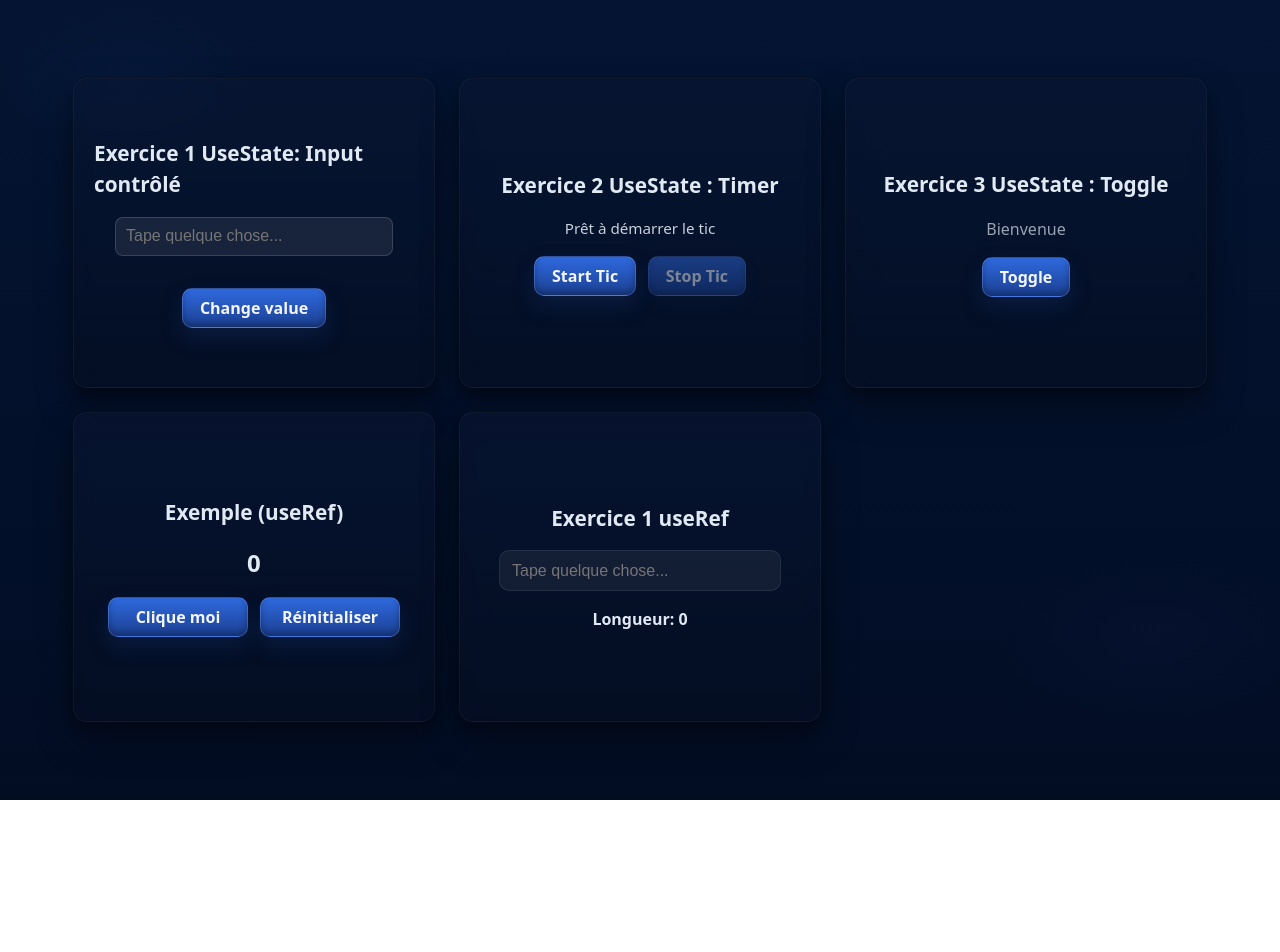
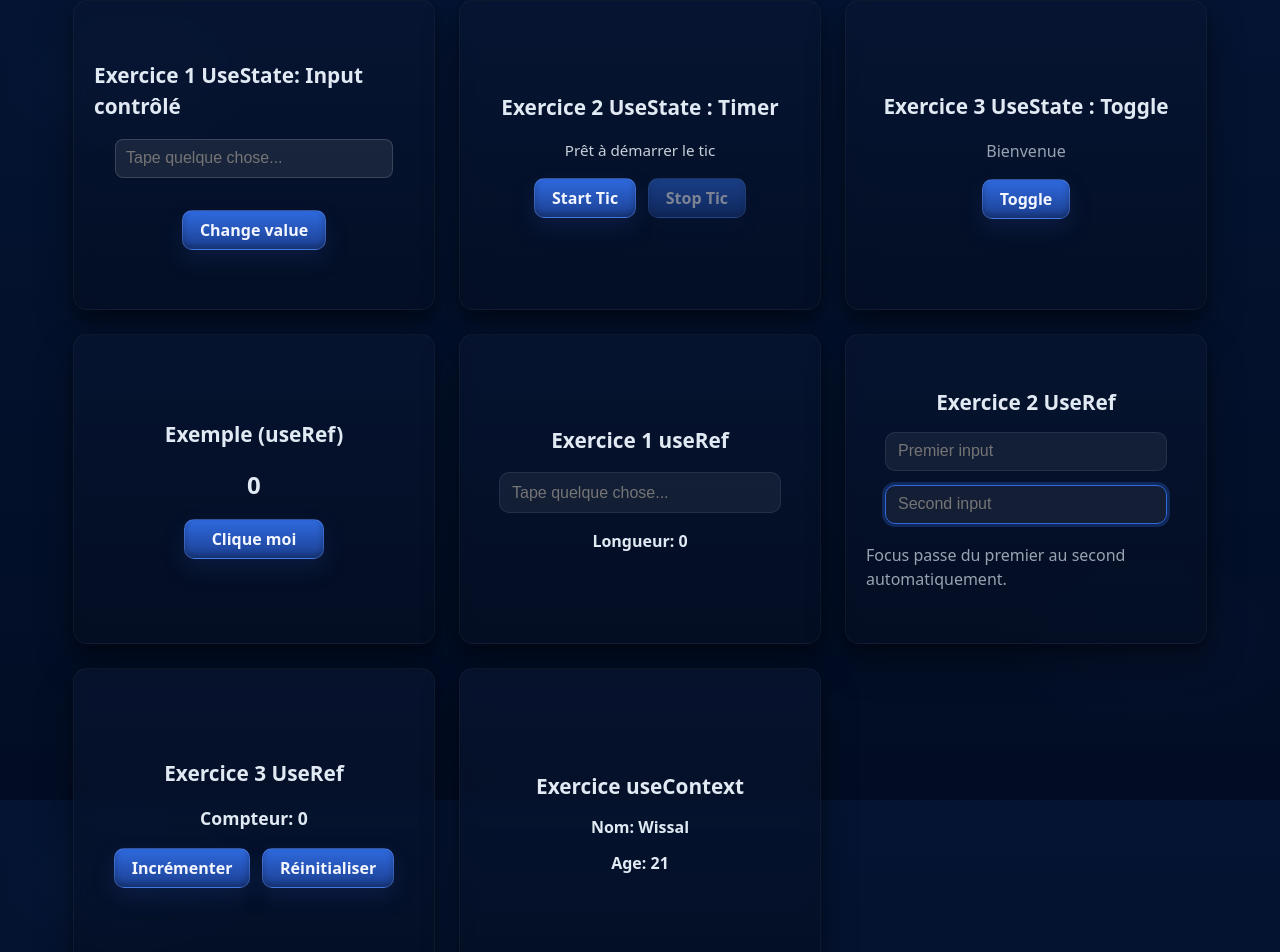
Before and after one commit to Wissal-badri/Hooks-React-, a React (Vite) app: page / in a window 1280 px wide. Shown: the top 952 px of the page. Before the commit the page ends 800 px from the top, so only its background shows below. Built offline with nearby package versions, Linux system fonts and the light colour scheme.

Commit message:
New containers added

```diff
--- a/src/App.jsx
+++ b/src/App.jsx
@@ -5,6 +5,10 @@ import Exercice1 from './UseState/Exercice1.jsx'
 import Exercice2 from './UseState/Exercice2.jsx'
 import Exemple from './UseRef/Exemple.jsx'
 import Exercice4 from './UseRef/Exercice4.jsx'
+import Exercice5 from './UseRef/Exercice5.jsx'
+import Exercice6 from './UseRef/Exercice6.jsx'
+import MyContextProvider from './UseContext/MyContextProvider.jsx'
+import Person from './UseContext/Person.jsx'
 
 function App() {
 
@@ -15,6 +19,11 @@ function App() {
       <Exercice3 />
       <Exemple />
       <Exercice4 />
+      <Exercice5 />
+      <Exercice6 />
+      <MyContextProvider>
+        <Person />
+      </MyContextProvider>
     </div>
   )
 }
--- /dev/null
+++ b/src/UseContext/MyContext.css
@@ -0,0 +1,12 @@
+.ex-context-container {
+  gap: 0.75rem;
+  font-family: system-ui, -apple-system, "Segoe UI", Roboto, "Helvetica Neue", Arial;
+  color: var(--text-strong);
+}
+
+.ex-context-container p {
+  margin: 0;
+  font-size: 1rem;
+  font-weight: 700;
+  color: var(--text-strong);
+}
--- /dev/null
+++ b/src/UseContext/MyContext.jsx
@@ -0,0 +1,7 @@
+import React, { useContext } from 'react'
+
+export const MyContext = React.createContext(null)
+
+export function useMyContext() {
+  return useContext(MyContext)
+}
--- /dev/null
+++ b/src/UseContext/MyContextProvider.jsx
@@ -0,0 +1,8 @@
+import React, { useMemo } from 'react'
+import { MyContext } from './MyContext'
+
+export default function MyContextProvider({ children }) {
+  const value = useMemo(() => ({ Nom: 'Wissal', Age: 21 }), [])
+
+  return <MyContext.Provider value={value}>{children}</MyContext.Provider>
+}
--- /dev/null
+++ b/src/UseContext/Person.jsx
@@ -0,0 +1,15 @@
+import React from 'react'
+import { useMyContext } from './MyContext'
+import './MyContext.css'
+
+export default function Person() {
+  const person = useMyContext()
+
+  return (
+    <div className="ex-card ex-context-container">
+      <h3>Exercice useContext</h3>
+      <p>Nom: {person?.Nom}</p>
+      <p>Age: {person?.Age}</p>
+    </div>
+  )
+}
--- a/src/UseRef/Exemple.css
+++ b/src/UseRef/Exemple.css
@@ -12,11 +12,6 @@
   color: var(--text-strong);
 }
 
-.ex-ref-actions {
-  display: flex;
-  gap: 0.75rem;
-}
-
 .ex-ref-container button {
   min-width: 140px;
 }
--- a/src/UseRef/Exemple.jsx
+++ b/src/UseRef/Exemple.jsx
@@ -10,11 +10,6 @@ function Exemple() {
     setCounter((c) => c + 1)
   }
 
-  const reset = () => {
-    clickRef.current = 0
-    setCounter(0)
-  }
-
   useEffect(() => {
     console.log(`Nombre de clics: ${clickRef.current}`)
   }, [counter])
@@ -23,10 +18,7 @@ function Exemple() {
     <div className="ex-card ex-ref-container">
       <h3>Exemple (useRef)</h3>
       <p>{counter}</p>
-      <div className="ex-ref-actions">
-        <button onClick={handleClicks}>Clique moi</button>
-        <button onClick={reset}>Réinitialiser</button>
-      </div>
+      <button onClick={handleClicks}>Clique moi</button>
     </div>
   )
 }
--- /dev/null
+++ b/src/UseRef/Exercice5.css
@@ -0,0 +1,27 @@
+.ex-ref-ex2 {
+  gap: 0.85rem;
+  font-family: system-ui, -apple-system, "Segoe UI", Roboto, "Helvetica Neue", Arial;
+}
+
+.ex-ref-ex2 input {
+  width: 80%;
+  max-width: 320px;
+  padding: 0.6rem 0.75rem;
+  font-size: 1rem;
+  border-radius: 10px;
+  border: 1px solid rgba(255,255,255,0.08);
+  background: rgba(255,255,255,0.06);
+  color: var(--text-strong);
+  outline: none;
+  transition: box-shadow 180ms ease, border-color 180ms ease;
+}
+
+.ex-ref-ex2 input:focus {
+  border-color: var(--accent);
+  box-shadow: 0 0 0 3px rgba(47,106,223,0.28);
+}
+
+.ex-ref-ex2 p {
+  margin: 0.35rem 0 0;
+  color: var(--text-muted);
+}
--- /dev/null
+++ b/src/UseRef/Exercice5.jsx
@@ -0,0 +1,26 @@
+import { useEffect, useRef } from 'react'
+import './Exercice5.css'
+
+function Exercice5() {
+  const firstRef = useRef(null)
+  const secondRef = useRef(null)
+
+  useEffect(() => {
+    firstRef.current?.focus()
+    const timer = setTimeout(() => {
+      secondRef.current?.focus()
+    }, 1200)
+    return () => clearTimeout(timer)
+  }, [])
+
+  return (
+    <div className="ex-card ex-ref-ex2">
+      <h3>Exercice 2 UseRef</h3>
+      <input ref={firstRef} type="text" placeholder="Premier input" />
+      <input ref={secondRef} type="text" placeholder="Second input" />
+      <p>Focus passe du premier au second automatiquement.</p>
+    </div>
+  )
+}
+
+export default Exercice5
--- /dev/null
+++ b/src/UseRef/Exercice6.css
@@ -0,0 +1,16 @@
+.ex-ref-ex3 {
+  gap: 1rem;
+  font-family: system-ui, -apple-system, "Segoe UI", Roboto, "Helvetica Neue", Arial;
+}
+
+.ex-ref-ex3 p {
+  margin: 0;
+  font-size: 1.1rem;
+  font-weight: 700;
+  color: var(--text-strong);
+}
+
+.ex-ref-actions {
+  display: flex;
+  gap: 0.75rem;
+}
--- /dev/null
+++ b/src/UseRef/Exercice6.jsx
@@ -0,0 +1,32 @@
+import { useRef, useState } from 'react'
+import './Exercice6.css'
+
+function Exercice6() {
+  const countRef = useRef(0)
+  const [display, setDisplay] = useState(0)
+
+  const handleClick = () => {
+    countRef.current += 1
+    setDisplay(countRef.current)
+    console.log(`Compteur stocké dans le ref: ${countRef.current}`)
+  }
+
+  const handleReset = () => {
+    countRef.current = 0
+    setDisplay(0)
+    console.log('Compteur réinitialisé')
+  }
+
+  return (
+    <div className="ex-card ex-ref-ex3">
+      <h3>Exercice 3 UseRef</h3>
+      <p>Compteur: {display}</p>
+      <div className="ex-ref-actions">
+        <button onClick={handleClick}>Incrémenter</button>
+        <button onClick={handleReset}>Réinitialiser</button>
+      </div>
+    </div>
+  )
+}
+
+export default Exercice6
```
